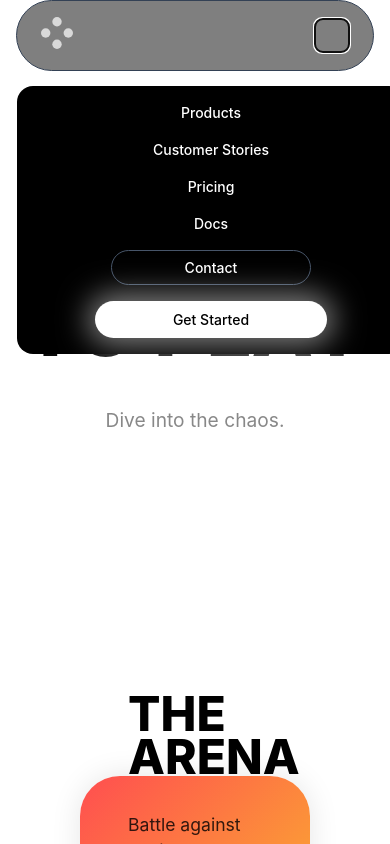
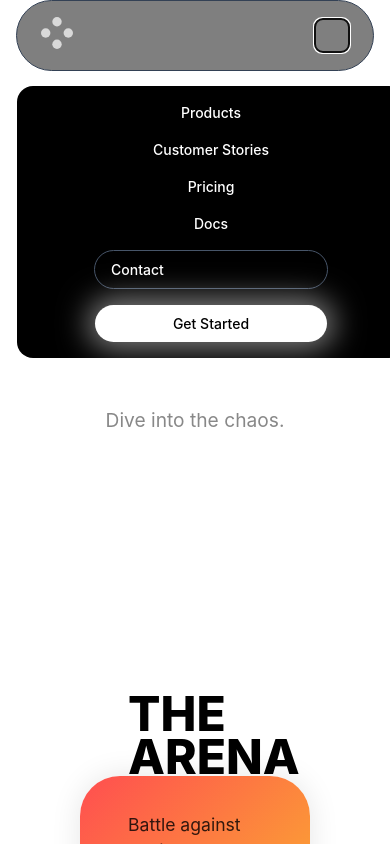
Before and after one commit to arun9557/ab_memegames, a React (Vite) app: page / in a window 390 px wide. Both pictures are taken after a click on the button 332 px from the left and 35 px from the top of the page. Shown: the top 844 px of the page. Built offline with nearby package versions, Linux system fonts and the light colour scheme.

Commit message:
update mobile contact button to link

```diff
--- a/src/components/home/navigationbar.jsx
+++ b/src/components/home/navigationbar.jsx
@@ -58,7 +58,7 @@ const NavigationBar = () => {
                 <a className="mobile-link" href="#stories">Customer Stories</a>
                 <a className="mobile-link" href="#pricing">Pricing</a>
                 <a className="mobile-link" href="#docs">Docs</a>
-                <button className="btn-contact mobile-btn">Contact</button>
+                <a className="btn-contact mobile-btn" href="https://arunshekhar.me/">Contact</a>
                 <a className="btn-get-started mobile-btn" href="https://meme-games.vercel.app/">Get Started</a>
             </div>
         </nav>
```
